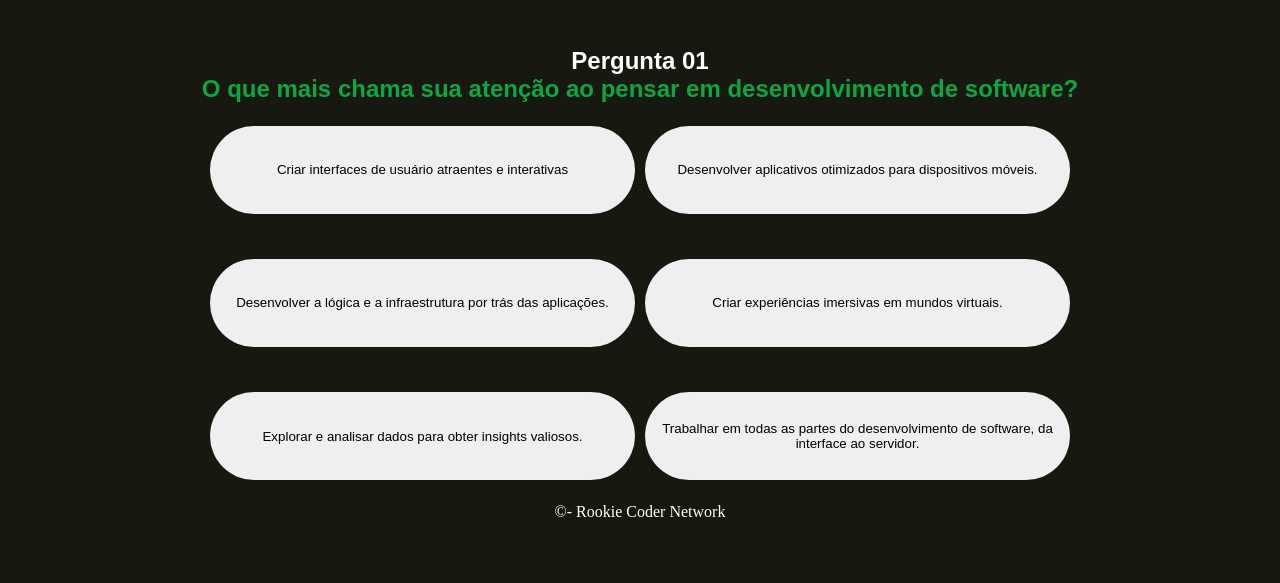
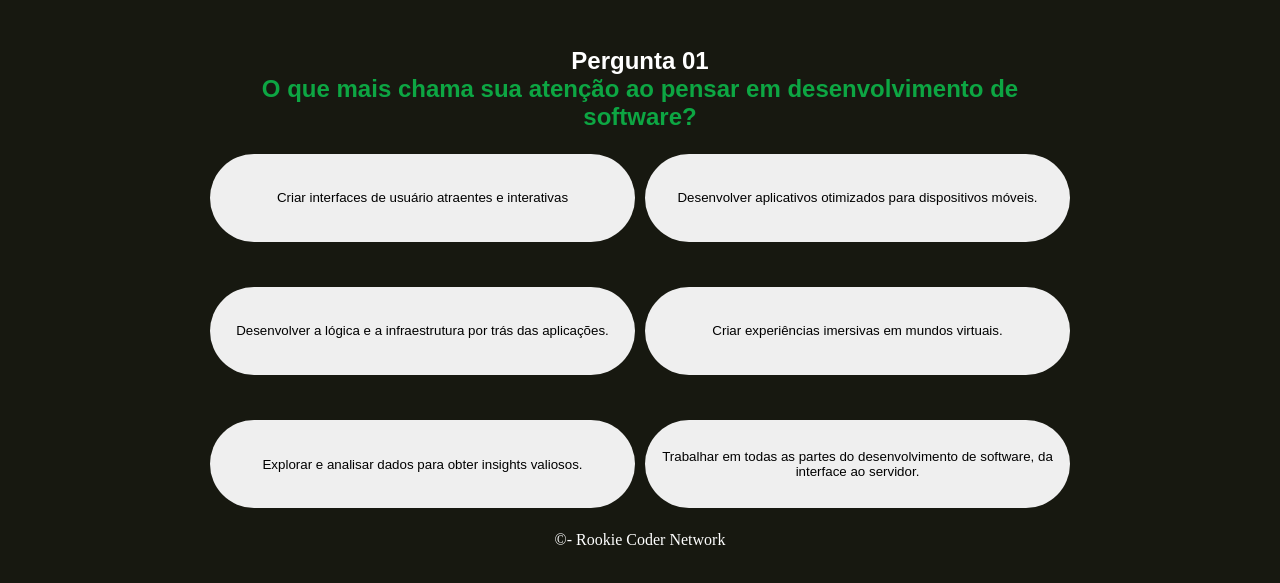
Before and after one commit to Rafazg/open-source, a plain HTML site: page src/index.html in a window 1280 px wide. Shown: the part 83-666 px from the top of the page. Drawn offline with Linux system fonts and the light colour scheme.

Commit message:
ajuste no tamanho da pergunta

```diff
--- a/src/css/pageQuiz.css
+++ b/src/css/pageQuiz.css
@@ -104,7 +104,8 @@ button a {
   height: 400px;
 }
 
-#question {
+.perg {
+  width: 850px;
   color: #0da643;
   text-align: center;
 }
```
